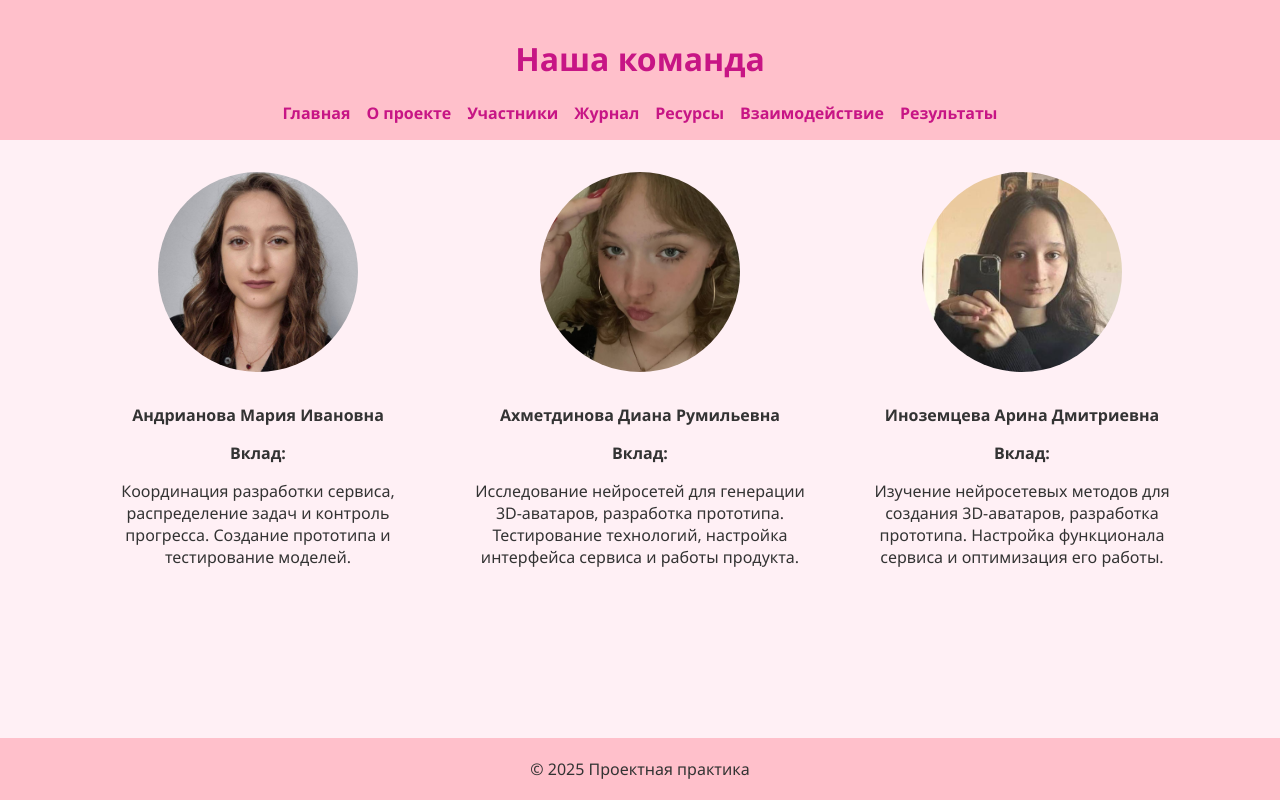
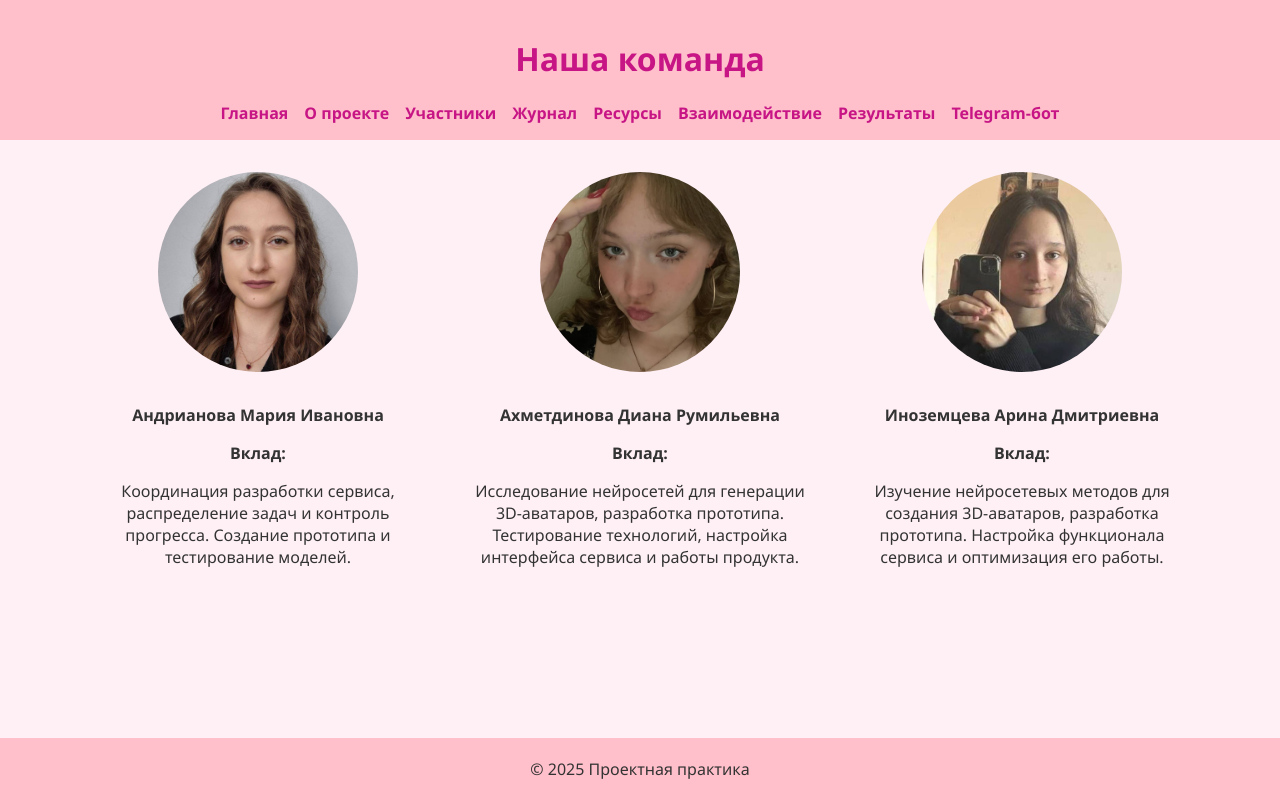
Before and after one commit to Dianaaaah/mospolytech_practice_2025, a plain HTML site: page site/team.html in a window 1280 px wide. Drawn offline with Linux system fonts and the light colour scheme.

Commit message:
Добавлена ссылка на новую страницу

```diff
--- a/site/team.html
+++ b/site/team.html
@@ -16,6 +16,7 @@
       <a href="resources.html">Ресурсы</a>
       <a href="partner.html">Взаимодействие</a>
       <a href="results.html">Результаты</a>
+      <a href="telegram-bot.html">Telegram-бот</a>
     </nav>
   </header>
   <main>
```
